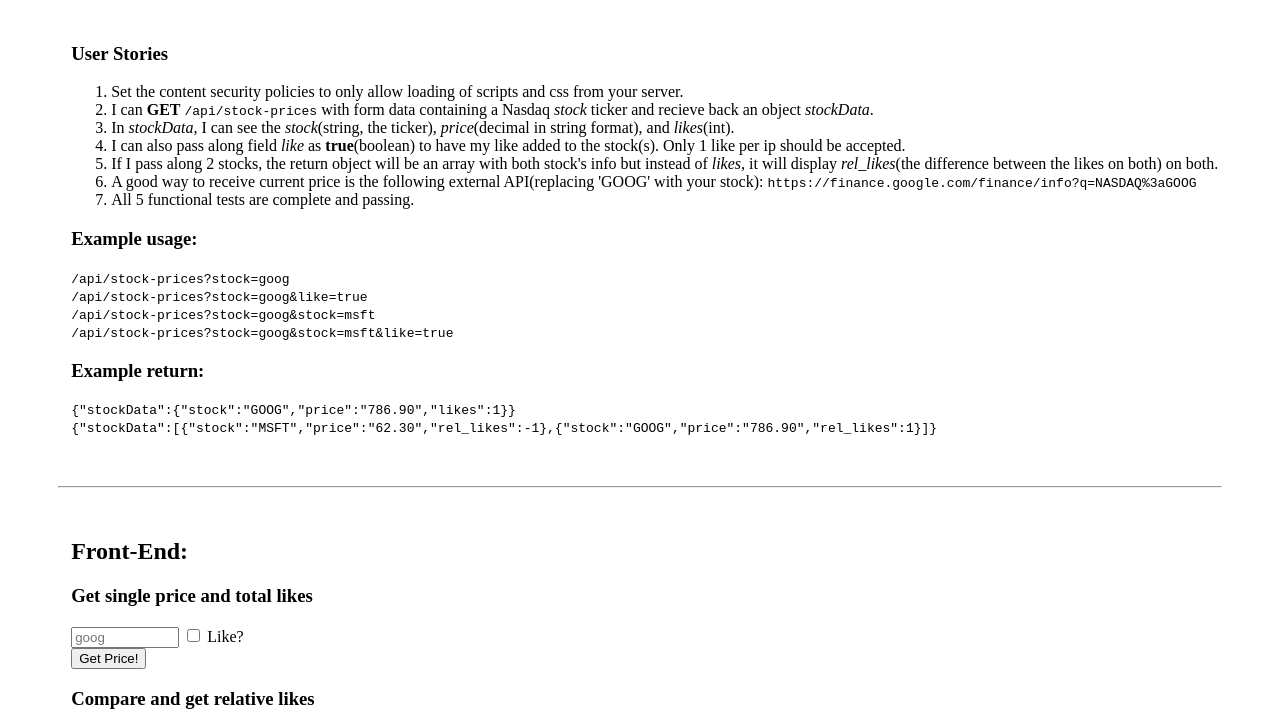
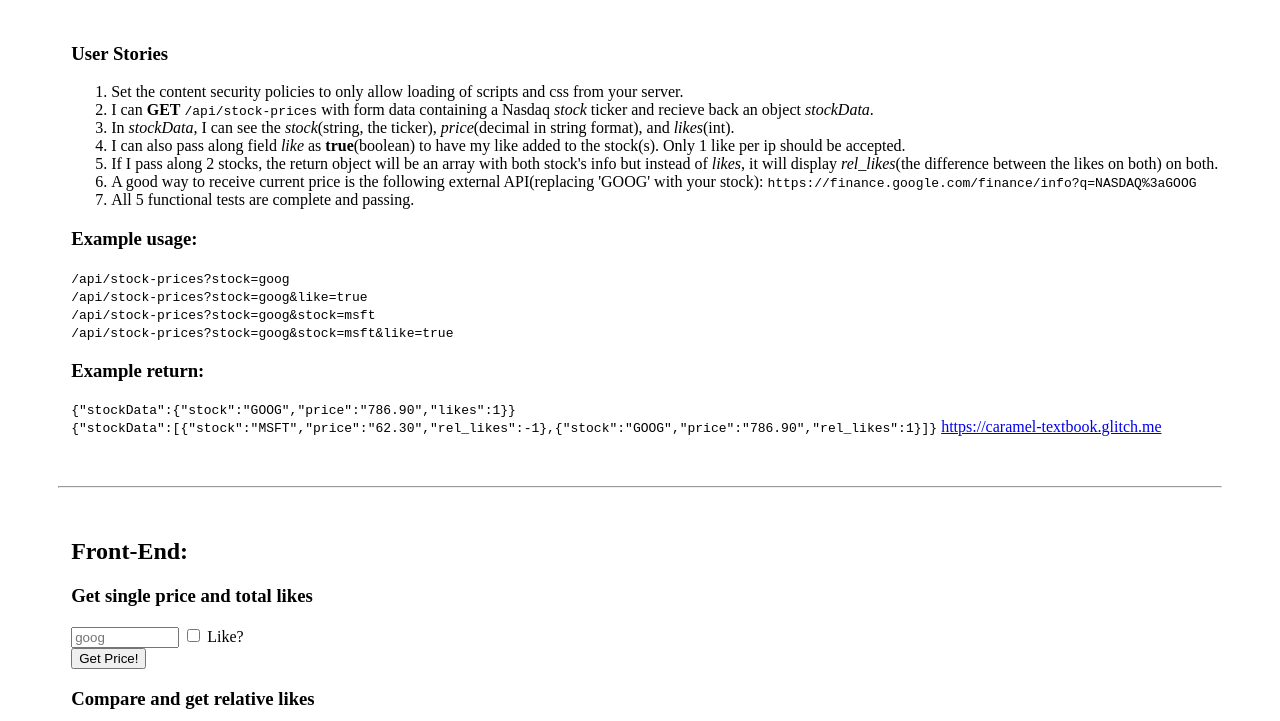
Before and after one commit to lubodrinka/-Stock-Price-Checker, a website: page views/index.html in a window 1280 px wide. Shown: the part 79-800 px from the top of the page. Drawn offline with nearby package versions, Linux system fonts and the light colour scheme; files that its build step writes are made by us from their sources.

Commit message:
lubodrinka

```diff
--- a/views/index.html
+++ b/views/index.html
@@ -34,6 +34,7 @@
       <h3>Example return:</h3>
       <code>{"stockData":{"stock":"GOOG","price":"786.90","likes":1}}</code><br>
       <code>{"stockData":[{"stock":"MSFT","price":"62.30","rel_likes":-1},{"stock":"GOOG","price":"786.90","rel_likes":1}]}</code>
+      <a href="https://caramel-textbook.glitch.me">https://caramel-textbook.glitch.me</a>
     </div>
     <hr style='margin: 50px'>
     <div id='testui' style='margin-left: 5%'>
```
